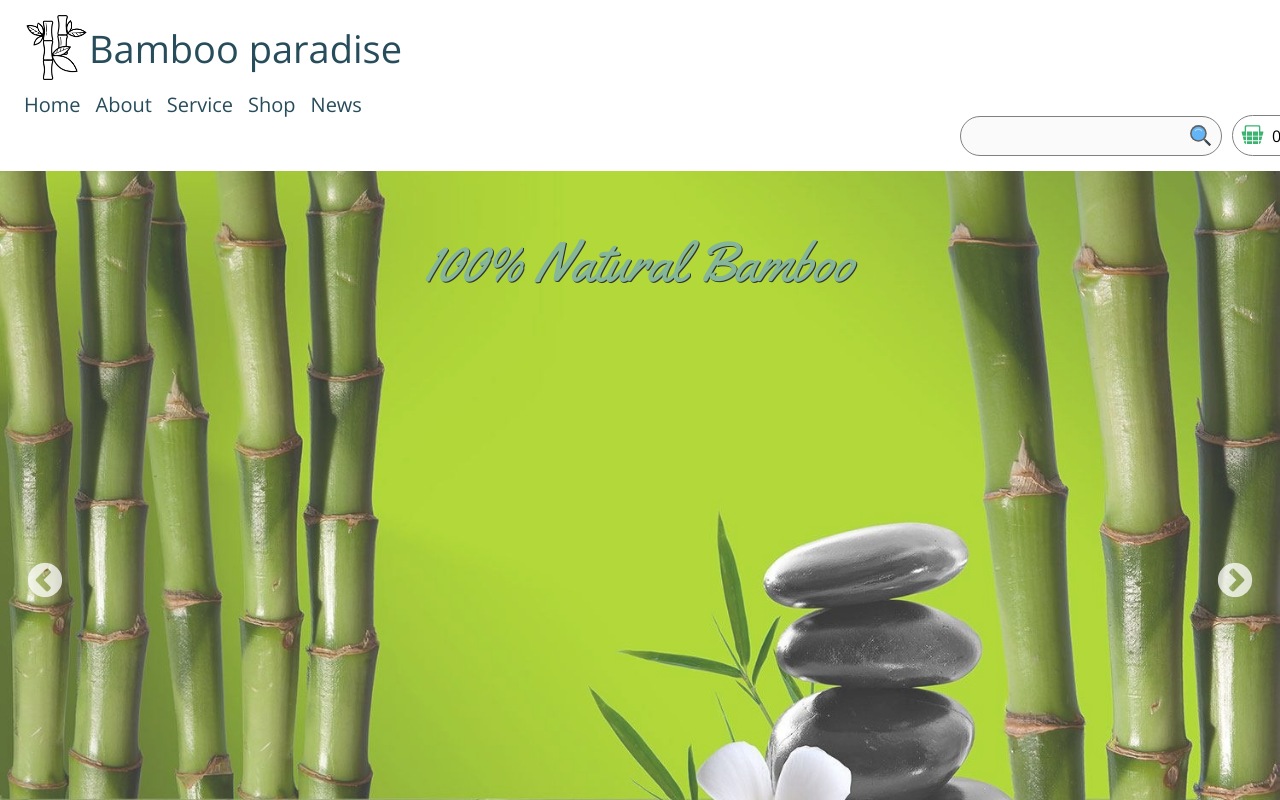
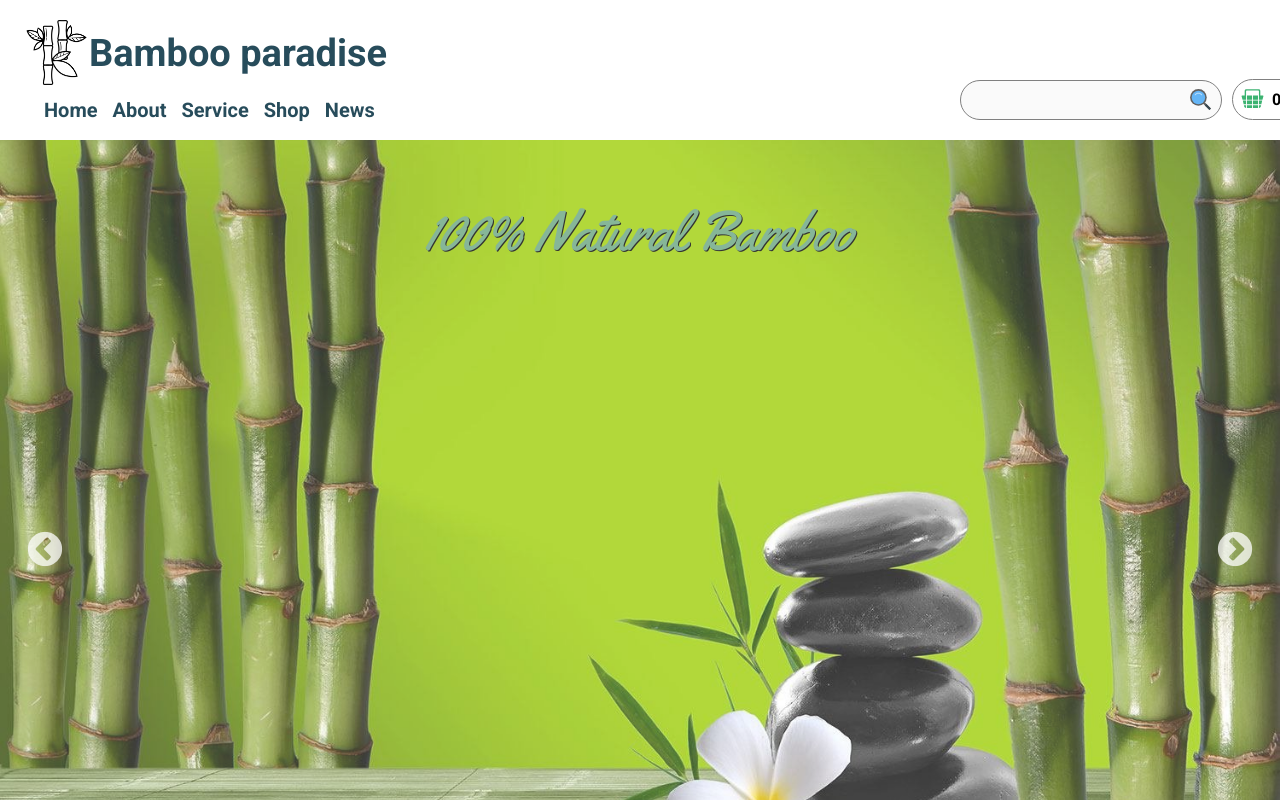
Before and after one commit to Fredduke1983/bamboo, a React (Vite) app: page / in a window 1280 px wide. Shown: the top 800 px of the page. Built offline with nearby package versions, Linux system fonts and the light colour scheme.

Commit message:
FIX: header

```diff
--- a/src/components/Header/Header.jsx
+++ b/src/components/Header/Header.jsx
@@ -11,6 +11,7 @@ import {
   HeaderNav,
   HeaderTitle,
   LogoTitleWrapper,
+  MenuNavigationWrapper,
   MenuWrapper,
 } from "./Header.styled";
 import { UserNav } from "./UserNav";
@@ -19,6 +20,7 @@ import logo from "../../img/bamboo-logo.png";
 export const Header = ({ isMenuOpen, toggleMenu }) => {
   return (
     <HeaderNav>
+      <MenuNavigationWrapper>
         <MenuWrapper>
           <LogoTitleWrapper>
             <HeaderLogo src={logo} className="logo"></HeaderLogo>
@@ -50,6 +52,8 @@ export const Header = ({ isMenuOpen, toggleMenu }) => {
             <NavLink to="/news">News</NavLink>
           </HeaderListItem>
         </HeaderList>
+      </MenuNavigationWrapper>
+
       <UserNav />
     </HeaderNav>
   );
--- a/src/components/Header/Header.styled.js
+++ b/src/components/Header/Header.styled.js
@@ -13,24 +13,19 @@ const rotateAnimation = keyframes`
   }
 `;
 
+const MenuNavigationWrapper = styled.div``;
+
 const HeaderNav = styled.header`
-  /* position: relative;
-  display: flex;
-  justify-content: space-between;
-  flex-wrap: wrap;
-  align-items: center;
+  padding: 20px 0;
+  @media screen and (min-width: 768px) {
+    display: flex;
+    justify-content: space-between;
+    flex-wrap: wrap;
+    align-items: flex-end;
+  }
   font-family: "Roboto", sans-serif;
   font-weight: bold;
 
-  padding: 45px 0;
-
-  @media screen and (max-width: 1279px) {
-    gap: 20px;
-  }
-  @media screen and (max-width: 767px) {
-    flex-direction: column;
-    padding: 25px 0;
-  } */
   .burger-menu {
     position: absolute;
     width: 100%;
@@ -60,7 +55,7 @@ const BurgerMenuBtn = styled.button`
 
 const LogoTitleWrapper = styled.div`
   @media screen and (min-width: 320px) {
-    padding: 15px 0;
+    padding-bottom: 15px;
   }
   @media screen and (min-width: 768px) {
     display: flex;
@@ -76,15 +71,6 @@ const HeaderTitle = styled.h1`
   font-size: 38px;
 
   color: ${colors.mainTextColor};
-  /* margin-right: 80px;
-  margin-left: 6px;
-
-  @media screen and (max-width: 767px) {
-    flex-direction: column;
-    padding: 25px 0;
-    margin-right: 0;
-    margin-left: 0;
-  } */
 `;
 
 const MenuWrapper = styled.div`
@@ -95,6 +81,7 @@ const MenuWrapper = styled.div`
 const HeaderList = styled.ul`
   display: none;
   @media screen and (min-width: 768px) {
+    padding-left: 20px;
     display: flex;
     gap: 15px;
     font-size: 20px;
@@ -110,6 +97,7 @@ const HeaderListItem = styled.li`
 `;
 
 export {
+  MenuNavigationWrapper,
   HeaderNav,
   HeaderList,
   HeaderTitle,
--- a/src/components/Header/UserNav.styled.js
+++ b/src/components/Header/UserNav.styled.js
@@ -7,7 +7,6 @@ const AsideNav = styled.div`
 
   @media screen and (min-width: 320px) {
     justify-content: flex-end;
-    margin-bottom: 15px;
   }
 `;
 
```
Lines whose indentation alone changed are shown as unchanged.
